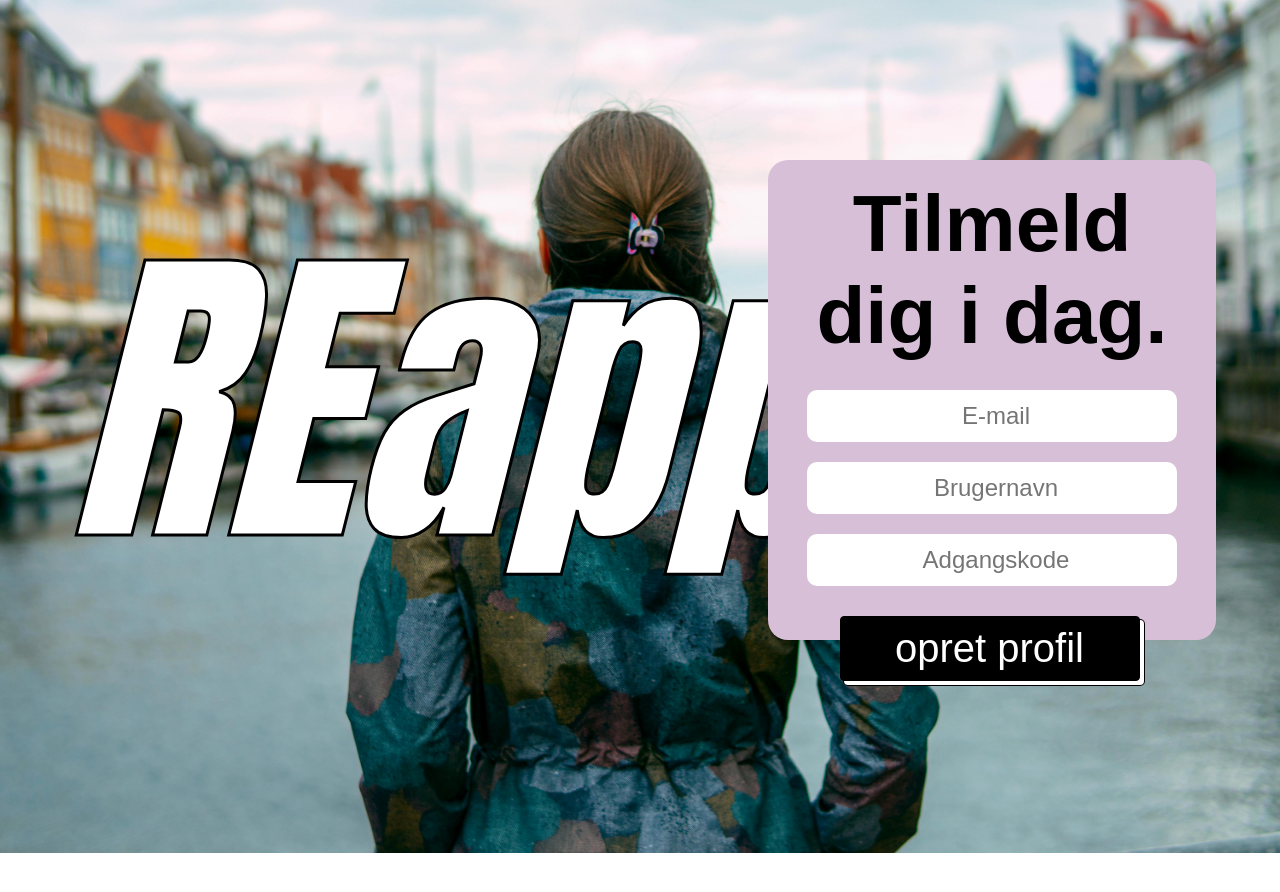
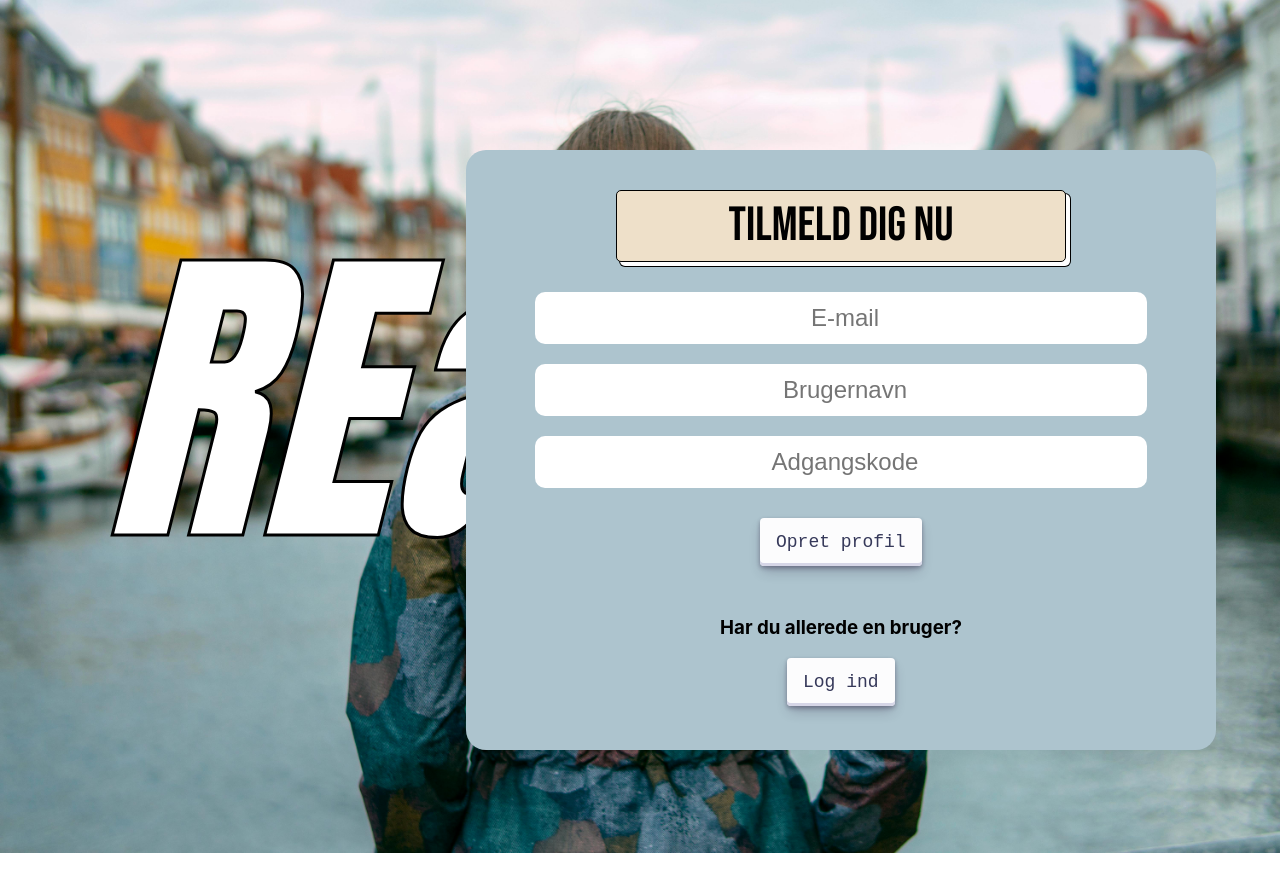
Before and after one commit to jackvwh/REapp, a React (Create React App) app in the folder Client/: page / in a window 1280 px wide. Shown: the top 892 px of the page. Built offline with nearby package versions, Linux system fonts and the light colour scheme.

Commit message:
fixed minor css issues

```diff
--- a/Client/src/components/homePageLogIn.jsx
+++ b/Client/src/components/homePageLogIn.jsx
@@ -3,23 +3,51 @@ import "../stylesheets/homepage.css";
 
 function HomePageLogIn() {
   return (
-        <div className="log-in-container">
-            <h2>Tilmeld dig i dag.</h2>
+    <div className="create-user-container">
+      <h2>Tilmeld dig nu</h2>
       <div className="log-in-form">
         <section>
           <form id="log-in-form">
-                        <input className="input-field" type="email" id="email" name="email" placeholder="E-mail" />
+            <input
+              className="input-field"
+              type="email"
+              id="email"
+              name="email"
+              placeholder="E-mail"
+            />
             <br />
-                        <input className="input-field" type="text" id="username" name="username" placeholder="Brugernavn" />
+            <input
+              className="input-field"
+              type="text"
+              id="username"
+              name="username"
+              placeholder="Brugernavn"
+            />
             <br />
-                        <input className="input-field" type="password" id="password" name="password" placeholder="Adgangskode" />
+            <input
+              className="input-field"
+              type="password"
+              id="password"
+              name="password"
+              placeholder="Adgangskode"
+            />
             <br />
-                        <input className="button-50" type="submit" value="opret profil" />
+            <div className="create-user-button-container">
+              <input
+                className="button-30 create-user-button"
+                type="submit"
+                value="Opret profil"
+              />
+            </div>
           </form>
         </section>
+        <div className="log-in-container">
+          <h3>Har du allerede en bruger?</h3>
+          <button className="button-30">Log ind</button>
         </div>
       </div>
-    )
+    </div>
+  );
 }
 
 export default HomePageLogIn;
--- a/Client/src/components/homePageLogo.jsx
+++ b/Client/src/components/homePageLogo.jsx
@@ -8,7 +8,7 @@ function HomePageLogo() {
         <h1 className="reapp-logo">REapp</h1>
       </header>
     </div>
-        )
+  );
 }
 
 export default HomePageLogo;
--- a/Client/src/stylesheets/homepage.css
+++ b/Client/src/stylesheets/homepage.css
@@ -1,3 +1,6 @@
+/*----------Google Fonts----------*/
+@import url('https://fonts.googleapis.com/css2?family=Bebas+Neue&family=Roboto&display=swap');
+
 /*Home page picture*/
 .home-page-picture-container {
   width: auto;
@@ -14,12 +17,12 @@
 /*REapp logo container*/
 
 .reapp-logo-container {
-    font-family: Impact, Haettenschweiler, 'Arial Narrow Bold', sans-serif;
+  font-family: Impact, Haettenschweiler, "Arial Narrow Bold", sans-serif;
   font-style: italic;
   position: absolute;
   z-index: 9999;
-    top: 50%;
-    left: 5%;
+  top: 400px;
+  left: 100px;
   font-size: 10em;
   color: white;
   transform: translate(0%, -50%);
@@ -28,24 +31,47 @@
 }
 
 /*Log in container*/
-
-.log-in-container {
+.create-user-container {
   position: absolute;
-    width: 35%;
-    height: 60%;
+  text-align: center;
+  width: 750px;
+  height: 600px;
   border-radius: 20px;
   z-index: 9999;
-    top: 50%;
+  top: 450px;
   right: 5%;
   transform: translate(0%, -50%);
-    background-color: thistle;
+  background-color: #ADC4CE;
 }
 
-.log-in-container > h2 {
-    margin: 4%;
+.create-user-container > h2 {
+  margin: 20px;
+  margin-top: 40px;
   text-align: center;
-    font-family: Arial, Helvetica, sans-serif;
-    font-size: 5em;
+  font-family: 'Bebas Neue', sans-serif;
+  /*--------------------*/
+  background-color: #EEE0C9;
+  border: 1px solid #000;
+  border-radius: 5px;
+  box-shadow:
+    #fff 4px 4px 0 0,
+    #000 4px 4px 0 1px;
+  box-sizing: border-box;
+  color: black;
+  cursor: default;
+  display: inline-block;
+  font-weight: 400;
+  font-size: 3em;
+  line-height: 20px;
+  overflow: visible;
+  padding: 25px;
+  width: 450px;
+  text-transform: none;
+  touch-action: manipulation;
+  user-select: none;
+  -webkit-user-select: none;
+  vertical-align: middle;
+  white-space: nowrap;
 }
 
 .log-in-form {
@@ -63,55 +89,65 @@
   text-align: center;
 }
 
+.create-user-button-container {
+  margin-top: 20px;
+  margin-bottom: 50px;
+}
+
 /* Button CSS */
-.button-50 {
-  appearance: button;
-  background-color: #000;
-  border: 1px solid #000;
+.button-30 {
+  align-items: center;
+  appearance: none;
+  background-color: #fcfcfd;
   border-radius: 4px;
-  box-shadow: #fff 4px 4px 0 0,#000 4px 4px 0 1px;
+  border-width: 0;
+  box-shadow:
+    rgba(45, 35, 66, 0.4) 0 2px 4px,
+    rgba(45, 35, 66, 0.3) 0 7px 13px -3px,
+    #d6d6e7 0 -3px 0 inset;
   box-sizing: border-box;
-  color: #fff;
+  color: #36395a;
   cursor: pointer;
-  display: inline-block;
-  font-family: ITCAvantGardeStd-Bk,Arial,sans-serif;
-  font-size: 2.5em;
-  font-weight: 400;
-  line-height: 20px;
-  height: 65px;
-  width: 300px;
-  margin: 20px 5px 10px 0;
-  overflow: visible;
-  padding: 12px 40px;
-  text-align: center;
-  text-transform: none;
-  touch-action: manipulation;
+  display: inline-flex;
+  font-family: "JetBrains Mono", monospace;
+  height: 48px;
+  justify-content: center;
+  line-height: 1;
+  list-style: none;
+  overflow: hidden;
+  padding-left: 16px;
+  padding-right: 16px;
+  position: relative;
+  text-align: left;
+  text-decoration: none;
+  transition:
+    box-shadow 0.15s,
+    transform 0.15s;
   user-select: none;
   -webkit-user-select: none;
-  vertical-align: middle;
+  touch-action: manipulation;
   white-space: nowrap;
+  will-change: box-shadow, transform;
+  font-size: 18px;
 }
 
-.button-50:focus {
-  text-decoration: none;
+.button-30:focus {
+  box-shadow:
+    #d6d6e7 0 0 0 1.5px inset,
+    rgba(45, 35, 66, 0.4) 0 2px 4px,
+    rgba(45, 35, 66, 0.3) 0 7px 13px -3px,
+    #d6d6e7 0 -3px 0 inset;
 }
 
-.button-50:hover {
-  text-decoration: none;
+.button-30:hover {
+  box-shadow:
+    rgba(45, 35, 66, 0.4) 0 4px 8px,
+    rgba(45, 35, 66, 0.3) 0 7px 13px -3px,
+    #d6d6e7 0 -3px 0 inset;
+  transform: translateY(-2px);
 }
 
-.button-50:active {
-  box-shadow: rgba(0, 0, 0, .125) 0 3px 5px inset;
-  outline: 0;
+.button-30:active {
+  box-shadow: #d6d6e7 0 3px 7px inset;
+  transform: translateY(2px);
 }
-
-.button-50:not([disabled]):active {
-  box-shadow: #fff 2px 2px 0 0, #000 2px 2px 0 1px;
-  transform: translate(2px, 2px);
-}
-
-@media (min-width: 768px) {
-  .button-50 {
-    padding: 12px 50px;
-  }
-}
```
Also changed, not shown: Client/src/pages/homepage.jsx (+5 -5 lines), 1 other file (tests, documents, lock files or other folders). Lines whose indentation alone changed are shown as unchanged.
